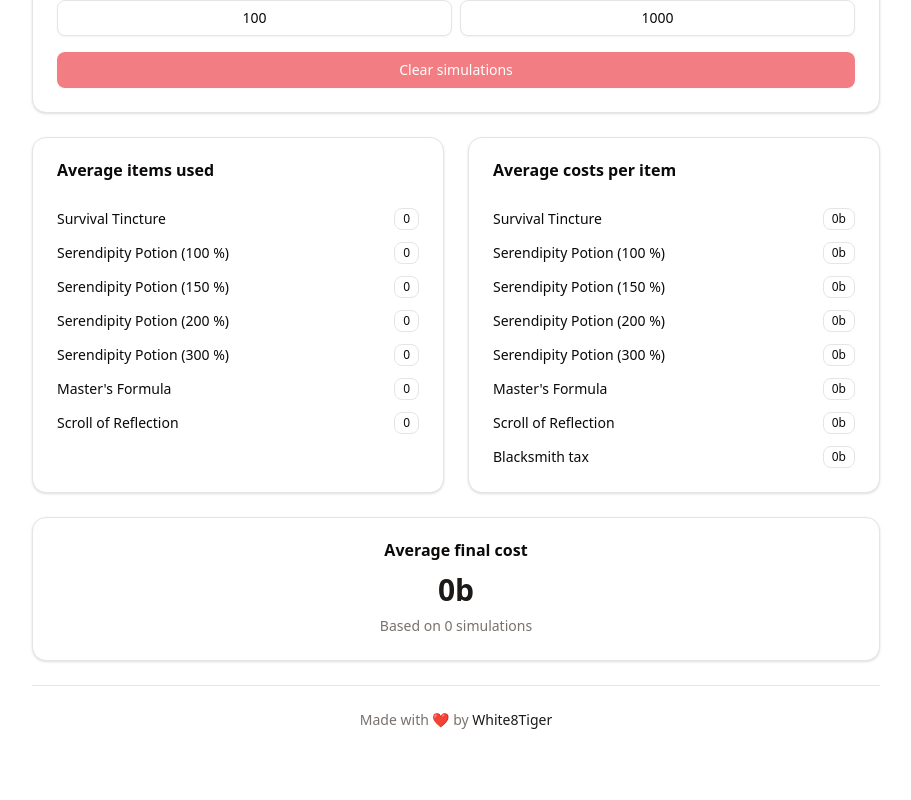
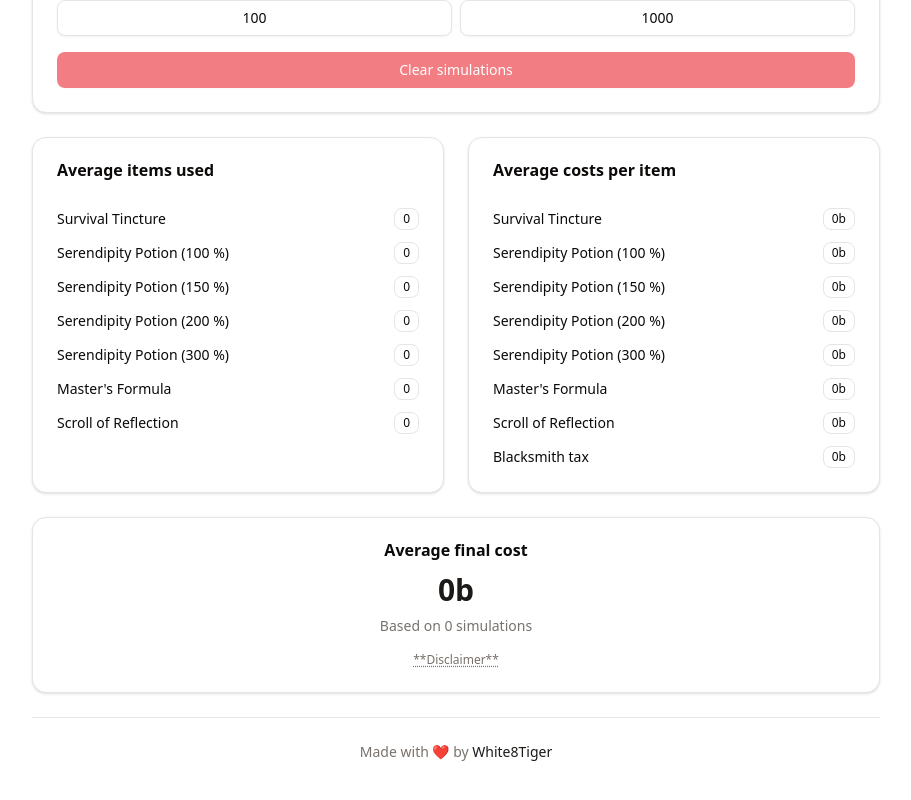
Before and after one commit to brunobragaw8t/4classic-upgrade-cost-simulation, a Next.js app: page / in a window 1280 px wide. Shown: the part 773-1573 px from the top of the page, without its empty margins (184-1095 px from the left). Before the commit the page ends 1551 px from the top, so only its background shows below. Built offline with nearby package versions, Linux system fonts and the light colour scheme.

Commit message:
feat: add disclaimer about crafting and refining costs

```diff
--- a/src/app/page.tsx
+++ b/src/app/page.tsx
@@ -602,10 +602,25 @@ export default function Home() {
             <p className="text-3xl font-bold text-primary">
               {formatPrice(calcAvg(sum))}
             </p>
+
             <p className="text-sm text-muted-foreground mt-2">
               Based on {simulations.length} simulation
               {simulations.length !== 1 ? "s" : ""}
             </p>
+
+            <div className="mt-4 flex items-center justify-center text-muted-foreground text-xs">
+              <Tooltip>
+                <TooltipTrigger className="cursor-help underline decoration-dotted underline-offset-2">
+                  **Disclaimer**
+                </TooltipTrigger>
+
+                <TooltipContent className="max-w-xs text-center">
+                  This calculation does not include the cost of crafting
+                  materials or refining, focusing solely on the listed upgrade
+                  consumables and blacksmith fees.
+                </TooltipContent>
+              </Tooltip>
+            </div>
           </CardContent>
         </Card>
       </div>
```
